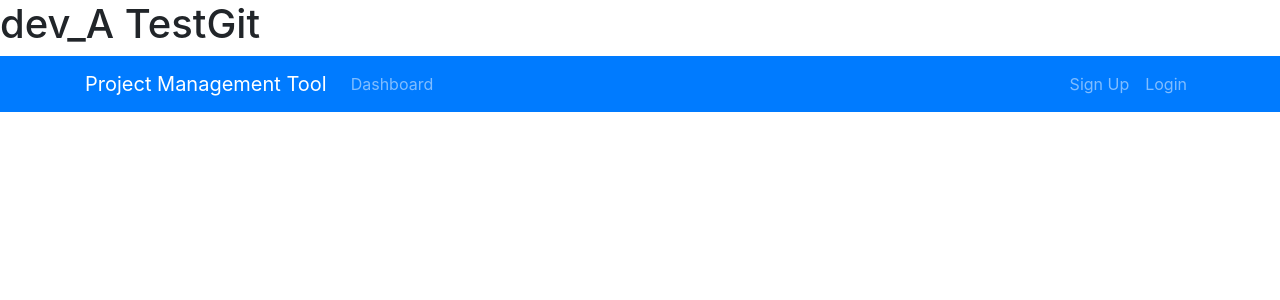
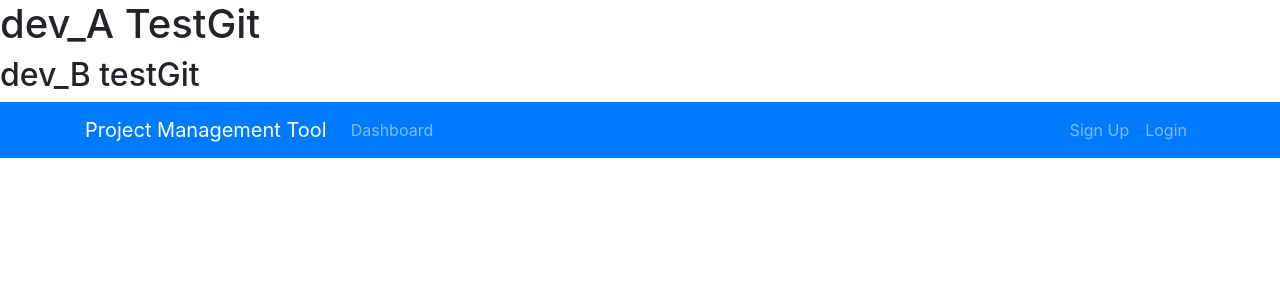
Before and after one commit to minh1991/Kanban_App, a React (Create React App) app in the folder kanban-app-fe/: page / in a window 1280 px wide. Shown: the top 300 px of the page. Built offline with nearby package versions, Linux system fonts and the light colour scheme.

Commit message:
dev_B testGit

```diff
--- a/kanban-app-fe/src/Components/Layout/Header.js
+++ b/kanban-app-fe/src/Components/Layout/Header.js
@@ -6,6 +6,7 @@ class Header extends Component {
     return (
       <div>
         <h1>dev_A TestGit</h1>
+        <h2>dev_B testGit</h2>
         <nav className="navbar navbar-expand-sm navbar-dark bg-primary mb-4">
           <div className="container">
             <a className="navbar-brand" href="Dashboard.html">
```
